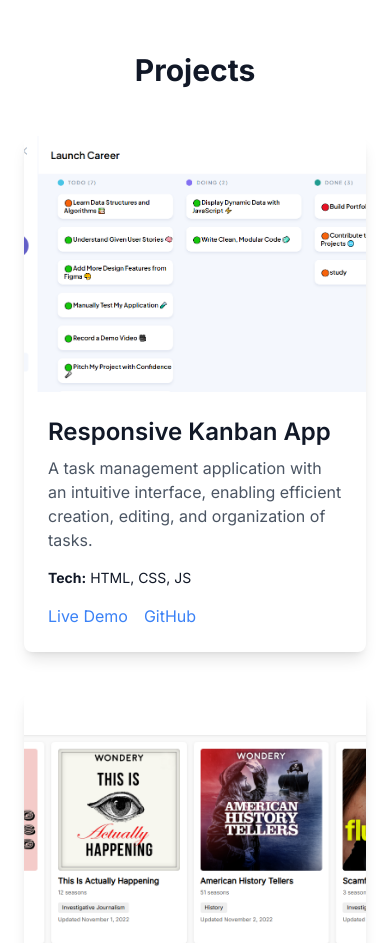
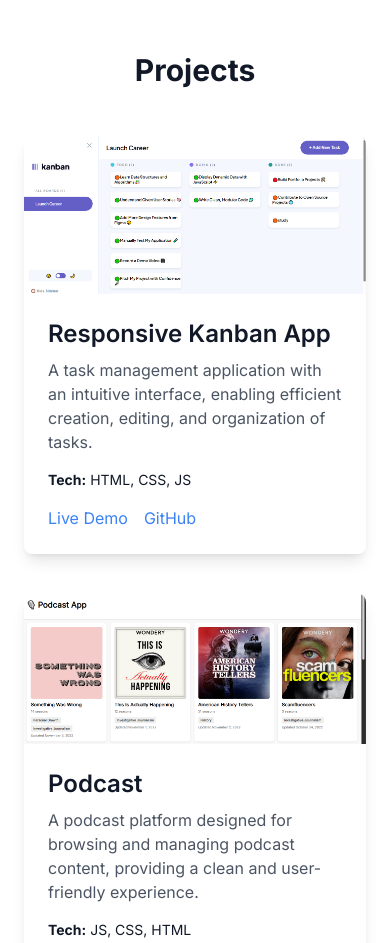
Before and after one commit to NontuthuzeloM24/NONMTO25498_FTO2506_GroupB_Nontuthuzelo-Mtolo_CDV05, a plain HTML site: page portfolio/index.html in a window 390 px wide. Shown: the part 1480-2423 px from the top of the page. Drawn offline with nearby package versions, Linux system fonts and the light colour scheme.

Commit message:
Improve project image responsiveness in portfolio
Updated image classes for Kanban App and Podcast projects to use 'h-auto object-contain' for better responsiveness, with media queries for larger screens. Also refined alt text for clarity.

```diff
--- a/portfolio/index.html
+++ b/portfolio/index.html
@@ -158,9 +158,10 @@
           >
             <img
               src="/assets/kanban.png"
-              alt="Kanban App preview"
-              class="w-full h-64 object-cover"
+              alt="Kanban App screenshot"
+              class="w-full h-auto object-contain md:h-64 md:object-cover"
             />
+
             <div class="p-6">
               <h4 class="text-2xl font-semibold mb-2">Responsive Kanban App</h4>
               <p class="text-gray-600 dark:text-gray-300 mb-4">
@@ -190,7 +191,7 @@
             <img
               src="/assets/podcast.png"
               alt="Podcast preview"
-              class="w-full h-64 object-cover"
+              class="w-full h-auto object-contain md:h-64 md:object-cover"
             />
             <div class="p-6">
               <h4 class="text-2xl font-semibold mb-2">Podcast</h4>
```
